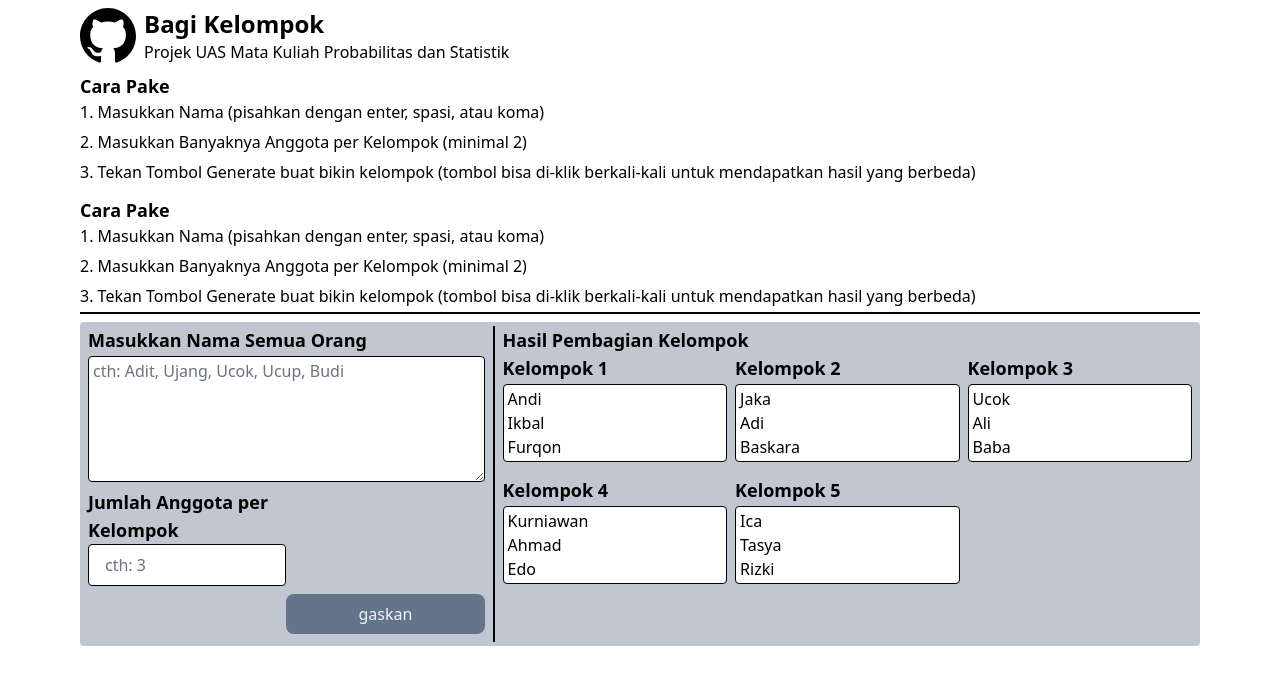
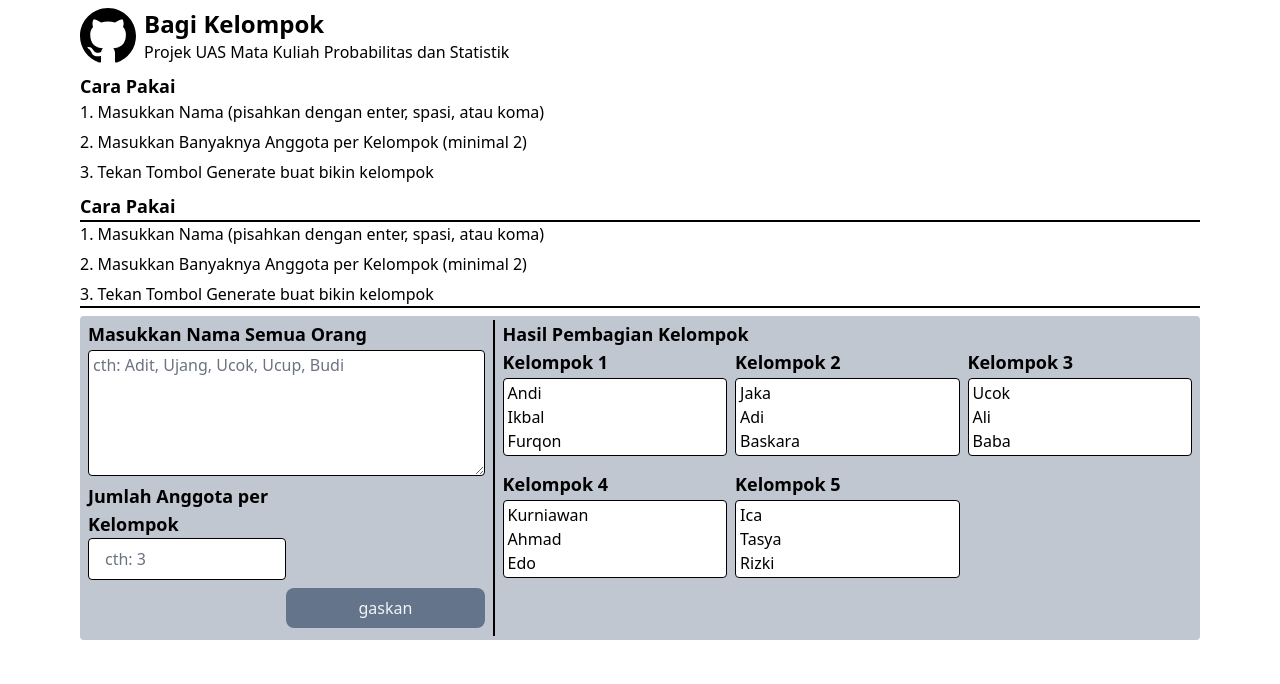
Before and after one commit to rikarani/bagi-kelompok, a React (Vite) app: page / in a window 1280 px wide. Shown: the top 684 px of the page. Built offline with nearby package versions, Linux system fonts and the light colour scheme.

Commit message:
adjust classname

```diff
--- a/src/components/Usage.tsx
+++ b/src/components/Usage.tsx
@@ -1,5 +1,4 @@
 import React from "react";
-
 interface UsagesInterface {
   id: number;
   desc: string;
@@ -17,19 +16,19 @@ function Usage(): React.JSX.Element {
     },
     {
       id: 3,
-      desc: "Tekan Tombol Generate buat bikin kelompok (tombol bisa di-klik berkali-kali untuk mendapatkan hasil yang berbeda)",
+      desc: "Tekan Tombol Generate buat bikin kelompok",
     },
   ];
 
   return (
-    <div>
-      <h6 className="text-lg font-semibold">Cara Pake</h6>
-      <ol className="flex list-inside list-decimal flex-col gap-1.5 last:mb-1">
+    <>
+      <h6 className="text-lg font-semibold">Cara Pakai</h6>
+      <ol className="flex list-inside list-decimal flex-col gap-1.5">
         {usages.map((usage) => {
           return <li key={usage.id}>{usage.desc}</li>;
         })}
       </ol>
-    </div>
+    </>
   );
 }
 
```
